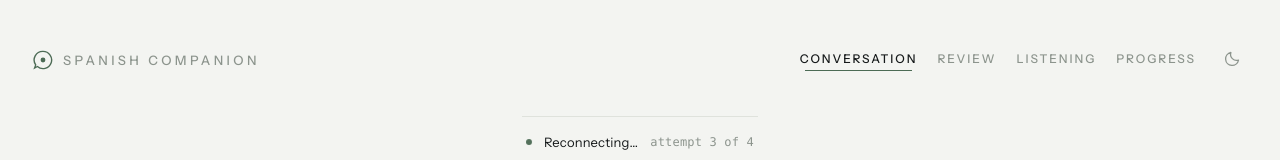
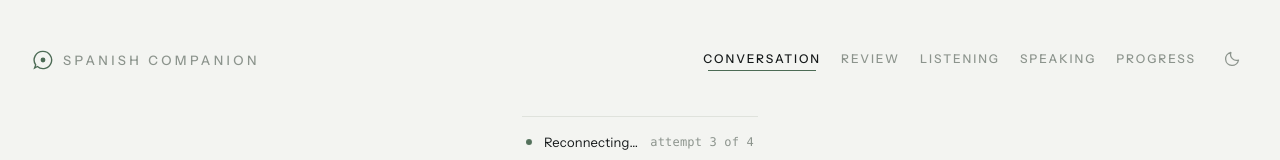
Before and after one commit to Pwongchaiya/spanish-companion, a React (Vite) app in the folder frontend/: page / in a window 1280 px wide. Shown: the top 160 px of the page. Built offline with nearby package versions, Linux system fonts and the light colour scheme; no server answers.

Commit message:
feat: add speaking tab

```diff
--- a/frontend/src/App.tsx
+++ b/frontend/src/App.tsx
@@ -4,12 +4,13 @@ import { ConversationView } from "./views/ConversationView";
 import { ReviewView } from "./views/ReviewView";
 import { ProgressView } from "./views/ProgressView";
 import { MinimalPairDrill } from "./components/MinimalPairDrill";
+import { ShadowingDrill } from "./components/ShadowingDrill";
 import { ErrorBoundary } from "./components/ErrorBoundary";
 import { ToastContainer } from "./components/Toast";
 import { ConnectionBanner } from "./components/ConnectionBanner";
 import { useTheme } from "./hooks/useTheme";
 
-type Tab = "conversation" | "review" | "listening" | "progress";
+type Tab = "conversation" | "review" | "listening" | "speaking" | "progress";
 
 // ponytail: build-time flag only (no runtime toggle needed) -- public deploy
 // has no Voice Conversation backend, so ConversationView/useSessionState must
@@ -111,6 +112,9 @@ function App() {
             <button className={tab === "listening" ? "active" : ""} onClick={() => setTab("listening")}>
               Listening
             </button>
+            <button className={tab === "speaking" ? "active" : ""} onClick={() => setTab("speaking")}>
+              Speaking
+            </button>
             <button className={tab === "progress" ? "active" : ""} onClick={() => setTab("progress")}>
               Progress
             </button>
@@ -126,6 +130,8 @@ function App() {
             <ConversationView />
           ) : tab === "review" ? (
             <ReviewView />
+          ) : tab === "speaking" ? (
+            <ShadowingDrill />
           ) : tab === "progress" ? (
             <ProgressView />
           ) : (
```
